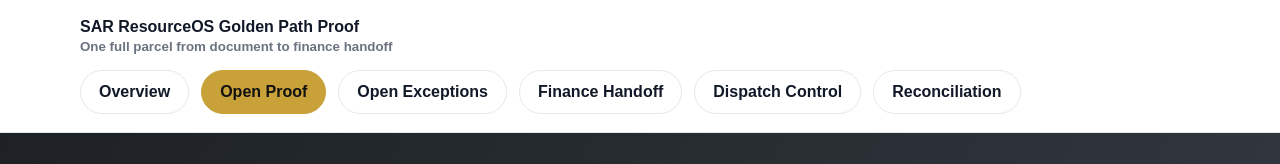
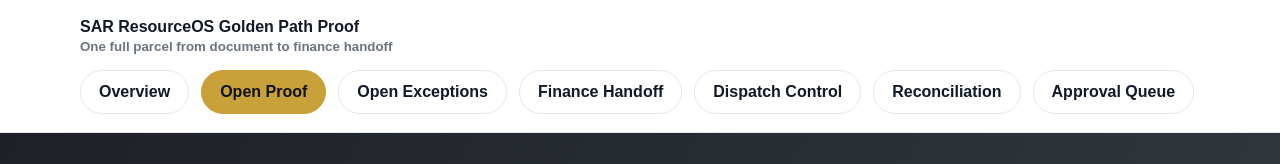
Before and after one commit to shobanesiyanda/sar-resourceos-golden-path-proof, a Next.js app: page / in a window 1280 px wide. Shown: the top 164 px of the page. Built offline with nearby package versions, Linux system fonts and the light colour scheme.

Commit message:
Add approval queue to header nav

```diff
--- a/components/Header.tsx
+++ b/components/Header.tsx
@@ -26,8 +26,11 @@ export default function Header() {
           <a className="btn" href="/reconciliation">
             Reconciliation
           </a>
+          <a className="btn" href="/approval-queue">
+            Approval Queue
+          </a>
         </div>
       </div>
     </header>
   );
-    }
+}
```
